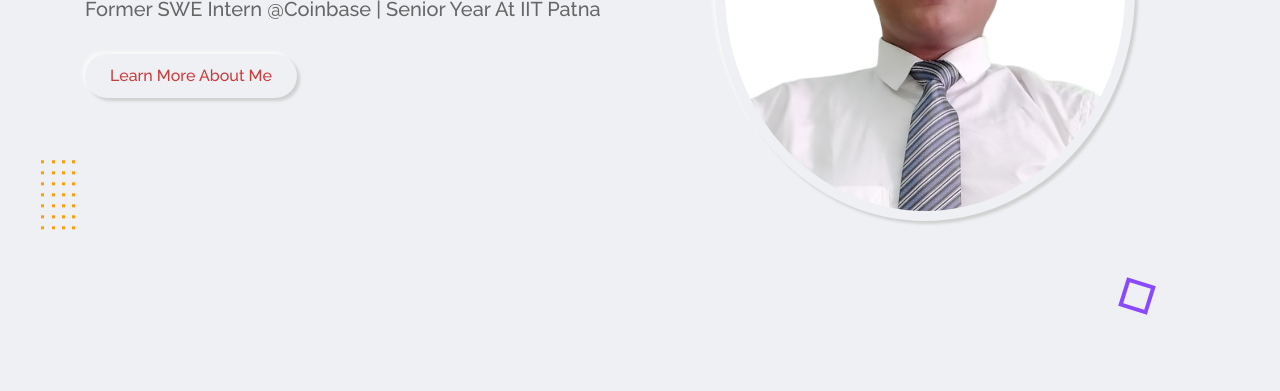
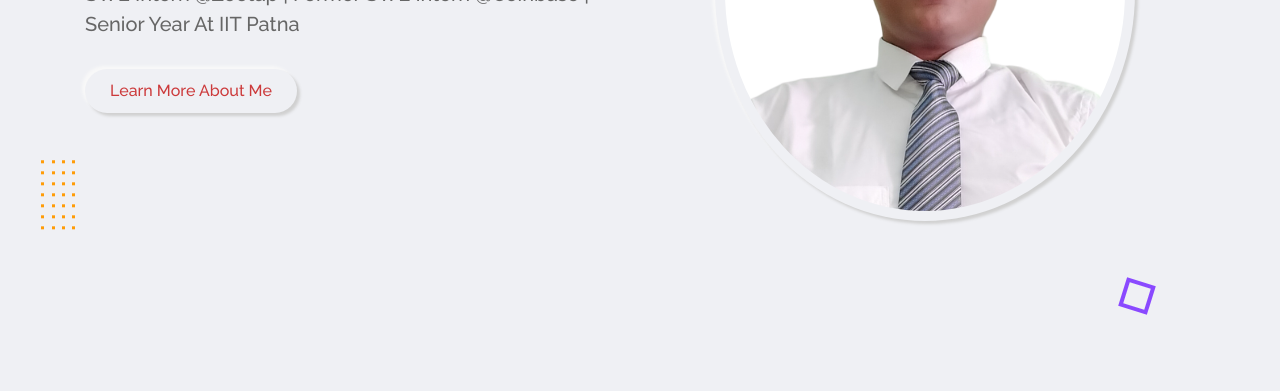
Before and after one commit to rajpranavxc/my-portfolio, a website: page index.html in a window 1280 px wide. Shown: the part 409-800 px from the top of the page. Drawn offline with Linux system fonts and the light colour scheme.

Commit message:
Updated headline

```diff
--- a/index.html
+++ b/index.html
@@ -190,7 +190,10 @@
           <div class="home-text">
             <p>Welcome!</p>
             <h2>I'm Pranav Raj</h2>
-            <h1>Former SWE Intern @Coinbase | Senior Year at IIT Patna</h1>
+            <h1>
+              SWE Intern @Zeotap | Former SWE Intern @Coinbase | Senior Year at
+              IIT Patna
+            </h1>
             <a
               href="#about"
               class="link-item btn-1 outer-shadow hover-in-shadow"
```
